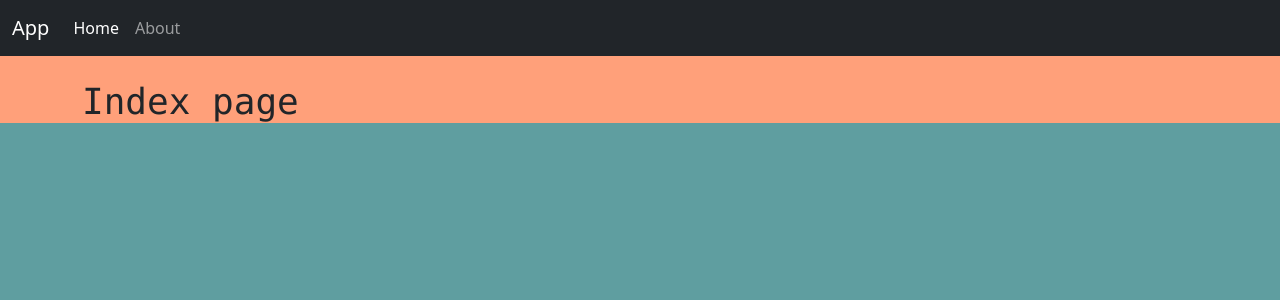
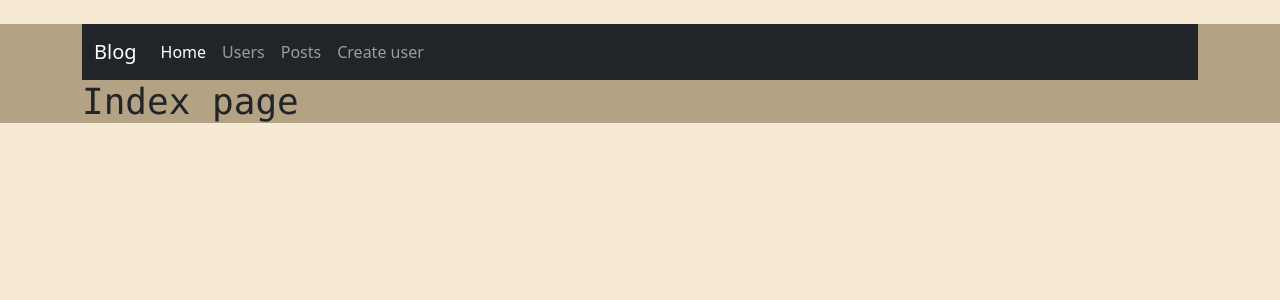
Before and after one commit to Yukovv/homeworks, a Flask app: page / in a window 1280 px wide. Shown: the top 300 px of the page. Run offline with Flask 3, Linux system fonts and the light colour scheme; parts of the project's set-up code (start-up, migrations or seed data) failed here and were passed over; some libraries are stand-ins or nearby versions.

Commit message:
add navbar

```diff
--- a/homework_06/blog-app/templates/base.html
+++ b/homework_06/blog-app/templates/base.html
@@ -14,10 +14,10 @@
 
     <style>
       html {
-        background: CadetBlue;
+        background: #f6ead4;
       }
       body {
-        background: LightSalmon;
+        background: #b4a284;
       }
       h1 {
         font-size: 1.5em;
@@ -28,35 +28,24 @@
 
   <body>
 
-    <nav class="navbar navbar-expand-lg navbar-dark bg-dark">
-      <div class="container-fluid">
-        <a class="navbar-brand" href="#">App</a>
-        <button class="navbar-toggler" type="button" data-bs-toggle="collapse" data-bs-target="#navbarNavDropdown" aria-controls="navbarNavDropdown" aria-expanded="false" aria-label="Toggle navigation">
-          <span class="navbar-toggler-icon"></span>
-        </button>
-        <div class="collapse navbar-collapse" id="navbarNavDropdown">
-          <ul class="navbar-nav">
+    <div class="container my-4">
 
-            {% for name, label in [
-            ('index', 'Home'),
-            ('about', 'About'),
-            ] %}
-
-              {% set path = url_for(name) %}
-              <li class="nav-item">
-                <a
-                  class="nav-link {{'active' if request.path == path else ''}}"
-                  href="{{ path }}"> {{ label }}
-                </a>
-              </li>
-            {% endfor %}
-
-          </ul>
+      <nav class="navbar navbar-expand-lg navbar-dark bg-dark">
+        <div class="container-fluid">
+          <a class="navbar-brand" href="#">Blog</a>
+          <button class="navbar-toggler" type="button" data-bs-toggle="collapse" data-bs-target="#navbarNavAltMarkup" aria-controls="navbarNavAltMarkup" aria-expanded="false" aria-label="Toggle navigation">
+            <span class="navbar-toggler-icon"></span>
+          </button>
+          <div class="collapse navbar-collapse" id="navbarNavAltMarkup">
+            <div class="navbar-nav">
+              <a class="nav-link active" aria-current="page" href="#">Home</a>
+              <a class="nav-link" href="{{ url_for('users') }}">Users</a>
+              <a class="nav-link" href="{{ url_for('posts') }}">Posts</a>
+              <a class="nav-link" href="{{ url_for('add_user') }}">Create user</a>
+            </div>
+          </div>
         </div>
-      </div>
-    </nav>
-
-    <div class="container my-4">
+      </nav>
 
       <h1>
         {% block body %}
```
